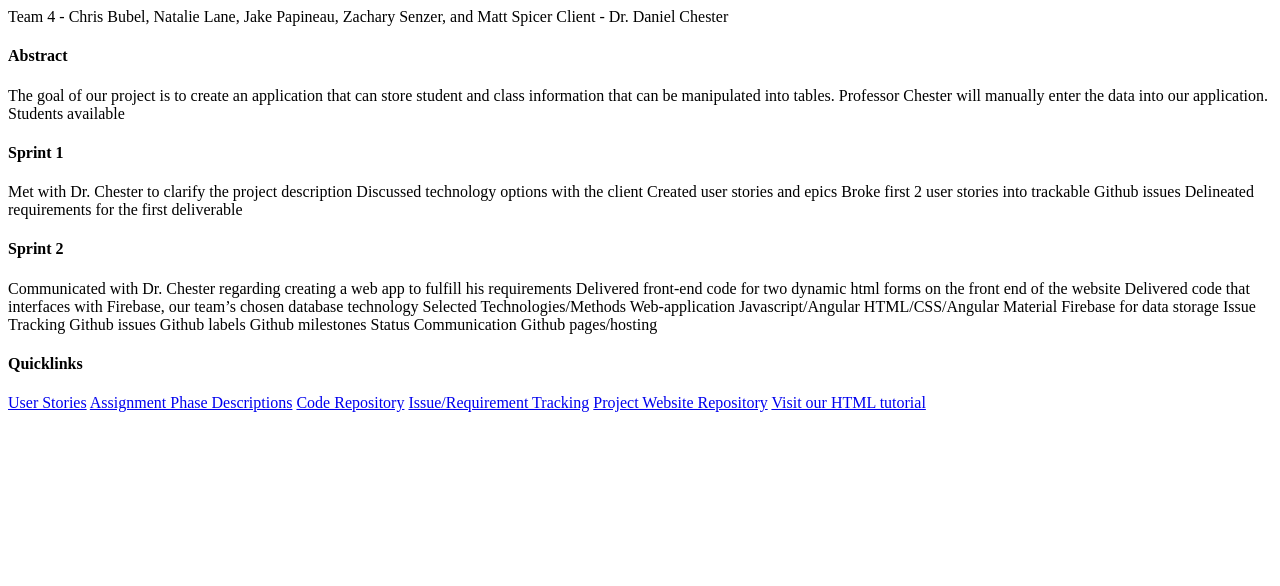
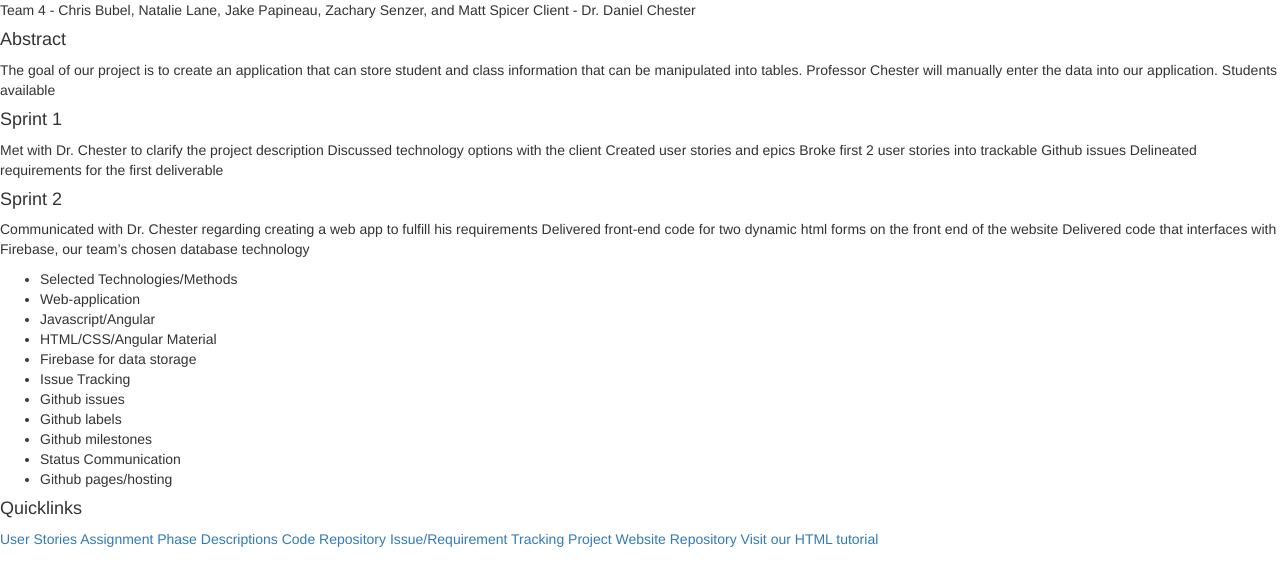
Before and after one commit to cbubel/CISC475-Project-Website, a plain HTML site: page index.html in a window 1280 px wide. Drawn offline with nearby package versions, Linux system fonts and the light colour scheme.

Commit message:
Added bootstrap and lists

```diff
--- a/index.html
+++ b/index.html
@@ -2,6 +2,7 @@
 
 <head>
 	<title>TA/LA Matching Application</title>
+	<link rel="stylesheet" href="https://cdnjs.cloudflare.com/ajax/libs/twitter-bootstrap/3.3.7/css/bootstrap.css">
 </head>
 
 <body>
@@ -33,19 +34,21 @@ Delineated requirements for the first deliverable
 Communicated with Dr. Chester regarding creating a web app to fulfill his requirements
 Delivered front-end code for two dynamic html forms on the front end of the website
 Delivered code that interfaces with Firebase, our team’s chosen database technology
+</p>
+<ul>
+	<li>Selected Technologies/Methods</li>
+	<li>Web-application</li>
+	<li>Javascript/Angular </li>
+	<li>HTML/CSS/Angular Material</li>
+	<li>Firebase for data storage</li>
+	<li>Issue Tracking</li>
+	<li>Github issues</li>
+	<li>Github labels</li>
+	<li>Github milestones</li>
+	<li>Status Communication</li>
+	<li>Github pages/hosting</li>
+</ul>
 
-Selected Technologies/Methods
-Web-application
-Javascript/Angular
-HTML/CSS/Angular Material
-Firebase for data storage
-Issue Tracking
-Github issues
-Github labels
-Github milestones
-Status Communication
-Github pages/hosting
-</p>
 
 <h4>Quicklinks</h4>
 <a href="https://drive.google.com/open?id=1TSJ5Vxe8PxaVg50OOBx1muR-eP5yYNKIMotEUE8PA80">User Stories</a>
```
Also changed, not shown: 1 other file.
